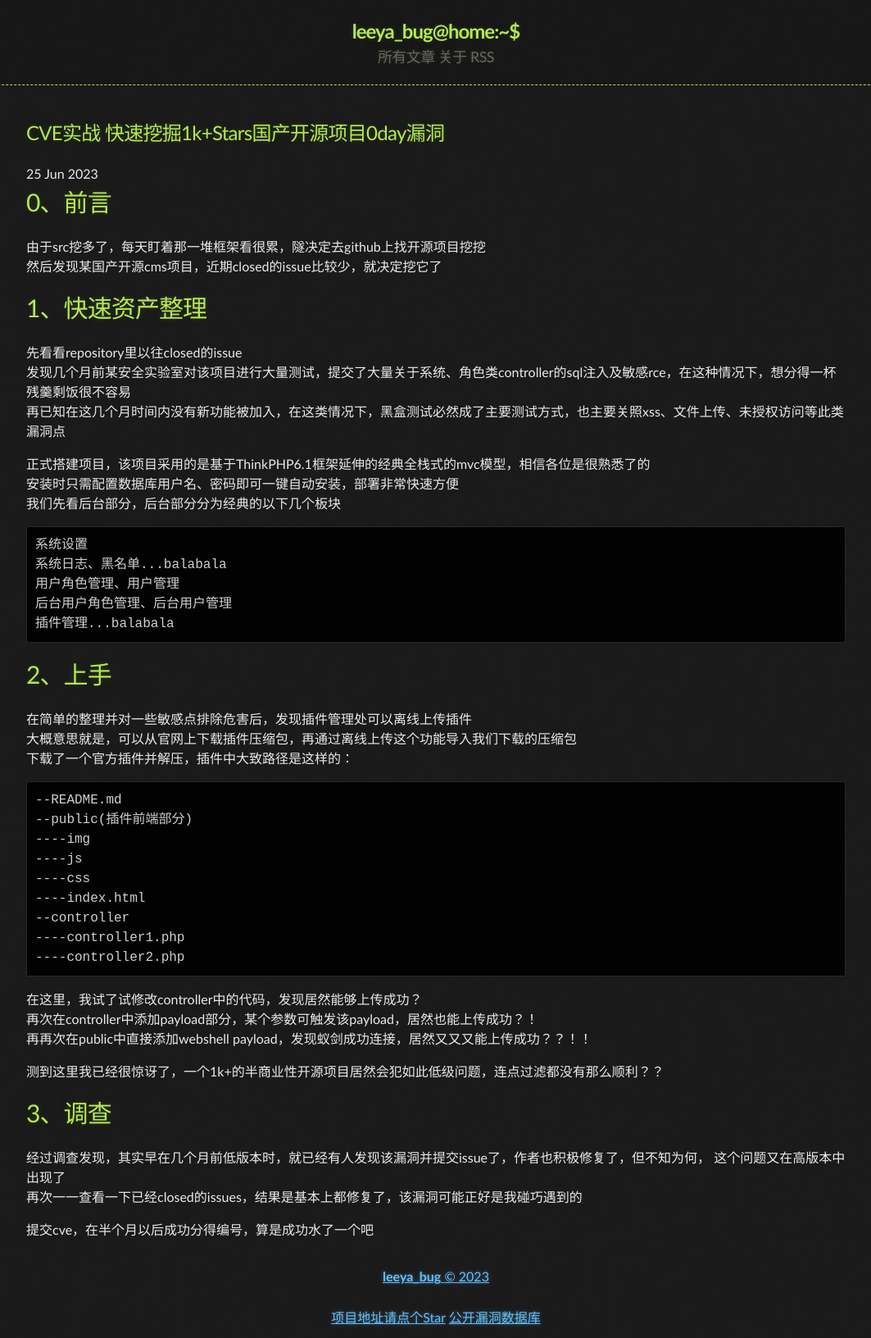
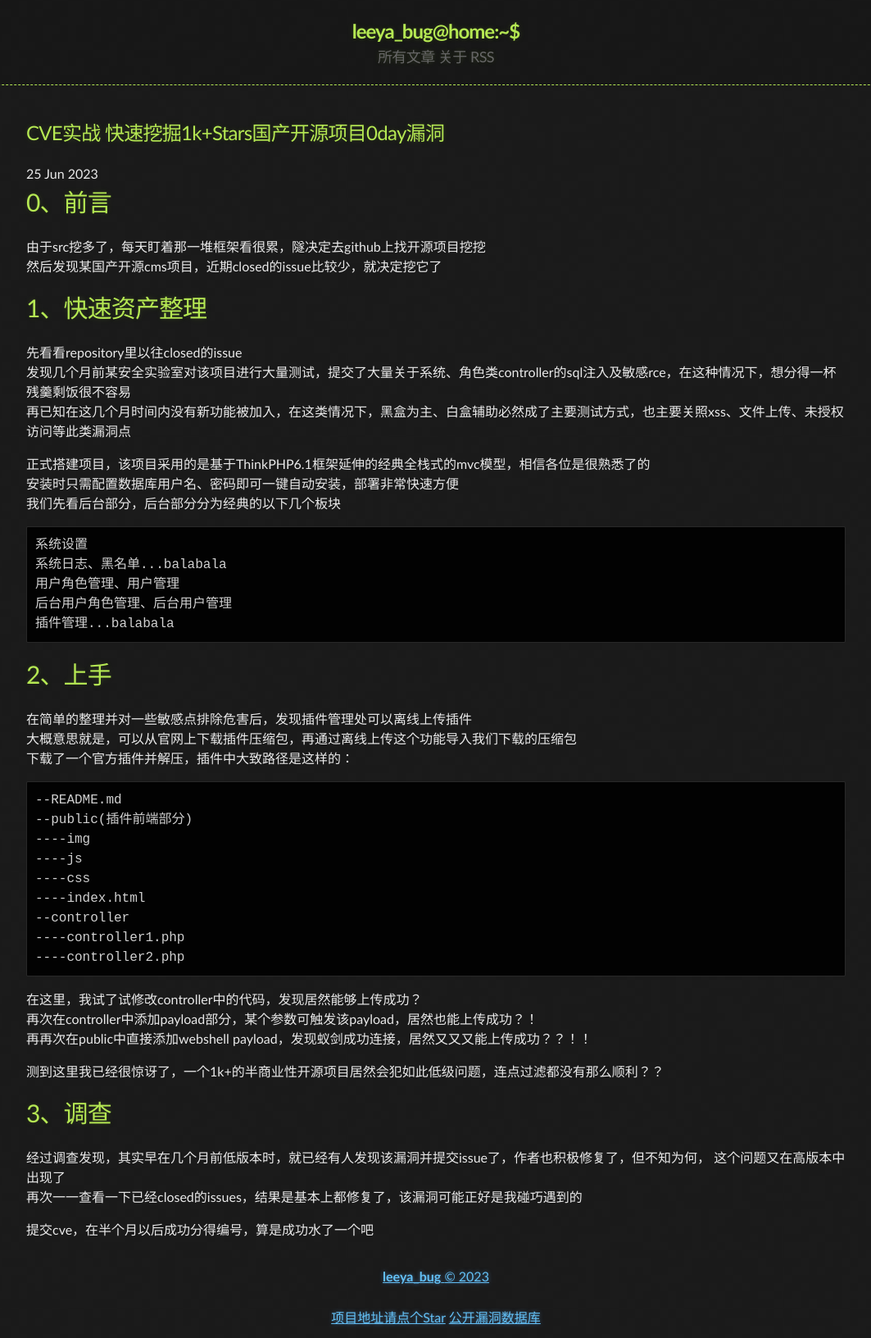
Before and after one commit to Leeyangee/leeyangee.github.io, a Jekyll site: the page built from _posts/2023-06-25-CVE实战 经典快速挖掘1k+Stars国产开源项目0day漏洞.md, in a window 1280 px wide. Shown: the whole page at 82% size, without its empty margins (108-1171 px from the left). Built offline with Jekyll 4.4.1, drawn with Linux system fonts in a browser that asks for light colours.

Commit message:
Update 2023-06-25-CVE实战 经典快速挖掘1k+Stars国产开源项目0day漏洞.md

```diff
--- a/_posts/2023-06-25-CVE实战 经典快速挖掘1k+Stars国产开源项目0day漏洞.md
+++ b/_posts/2023-06-25-CVE实战 经典快速挖掘1k+Stars国产开源项目0day漏洞.md
@@ -10,7 +10,7 @@ published: true
 
 先看看repository里以往closed的issue
 发现几个月前某安全实验室对该项目进行大量测试，提交了大量关于系统、角色类controller的sql注入及敏感rce，在这种情况下，想分得一杯残羹剩饭很不容易
-再已知在这几个月时间内没有新功能被加入，在这类情况下，黑盒测试必然成了主要测试方式，也主要关照xss、文件上传、未授权访问等此类漏洞点
+再已知在这几个月时间内没有新功能被加入，在这类情况下，黑盒为主、白盒辅助必然成了主要测试方式，也主要关照xss、文件上传、未授权访问等此类漏洞点
 
 正式搭建项目，该项目采用的是基于ThinkPHP6.1框架延伸的经典全栈式的mvc模型，相信各位是很熟悉了的
 安装时只需配置数据库用户名、密码即可一键自动安装，部署非常快速方便
```
